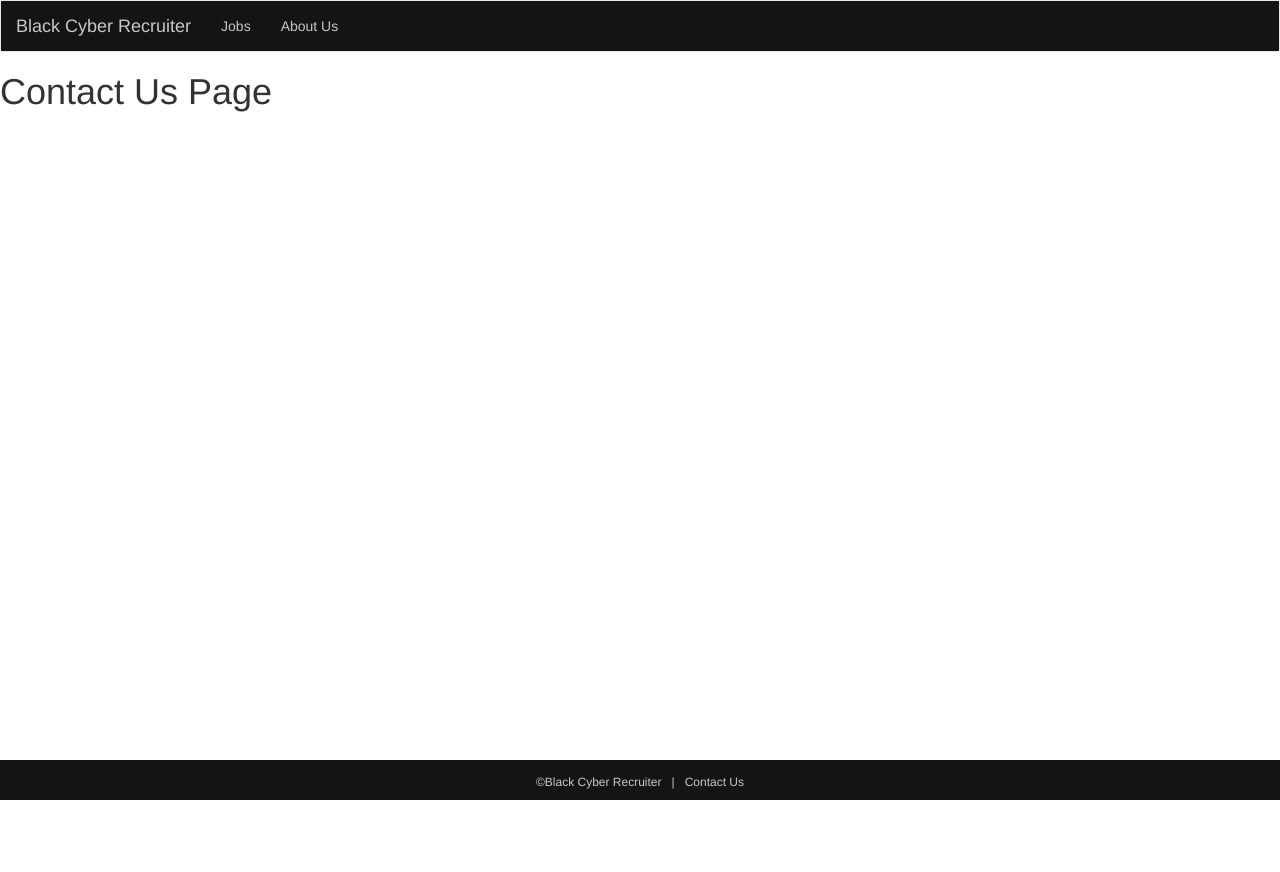
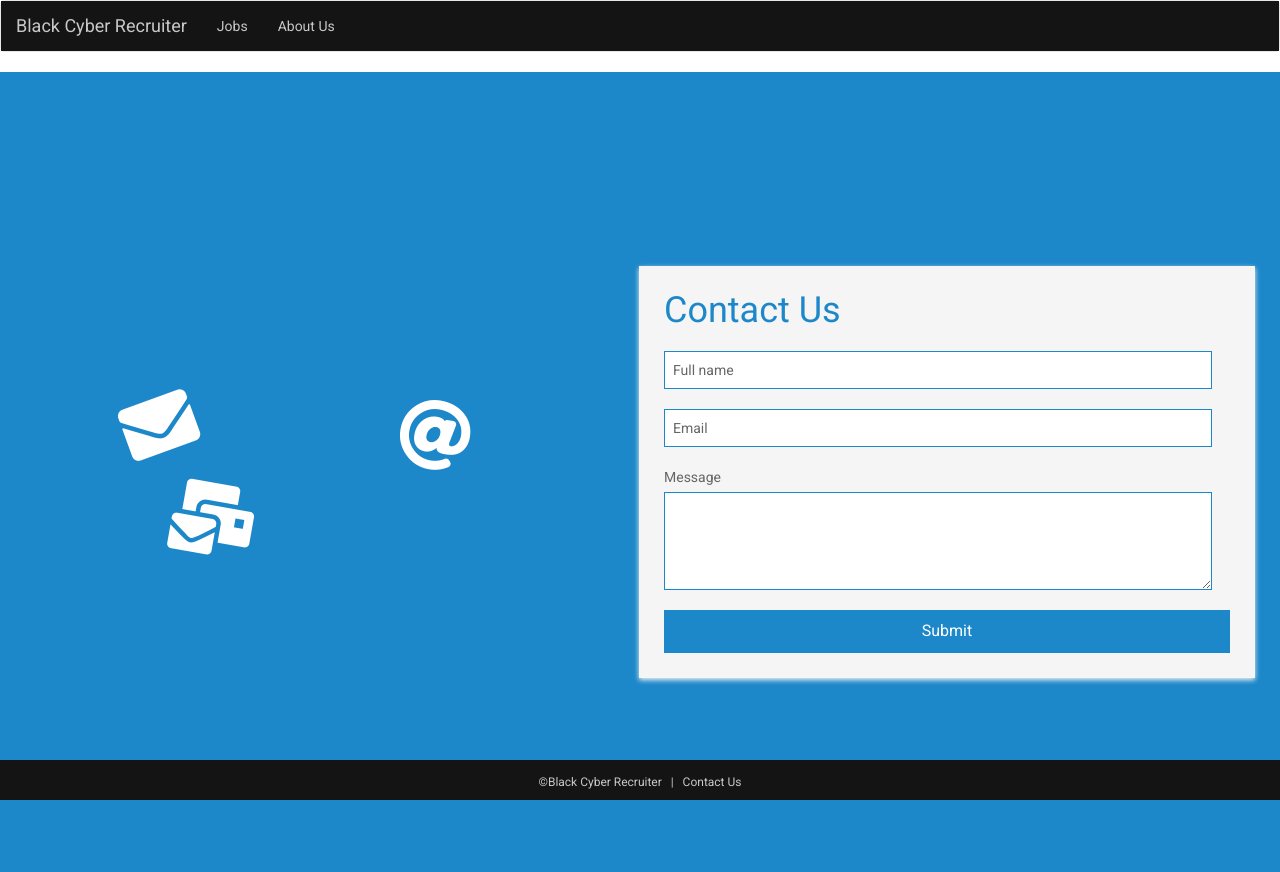
Before and after one commit to G2-9/BCR-INTEX, a Django app: page /contactus/ in a window 1280 px wide. Before the commit the page ends 800 px from the top, so only its background shows below. Run offline with Django 3.2, Linux system fonts and the light colour scheme; some libraries are stand-ins or nearby versions.

Commit message:
contact page

```diff
--- a/templates/homepages/contact.html
+++ b/templates/homepages/contact.html
@@ -1,4 +1,116 @@
 {% extends 'base.html' %}
 {% block content %}
-<h1>Contact Us Page</h1>
-{% endblock %}
+<!DOCTYPE html>
+<html>
+  <head>
+    <title>Contact form</title>
+    <link rel="stylesheet" href="https://use.fontawesome.com/releases/v5.4.1/css/all.css" integrity="sha384-5sAR7xN1Nv6T6+dT2mhtzEpVJvfS3NScPQTrOxhwjIuvcA67KV2R5Jz6kr4abQsz" crossorigin="anonymous">
+    <link href="https://fonts.googleapis.com/css?family=Roboto:300,400,500,700" rel="stylesheet">
+    <style>
+      html, body {
+      min-height: 100%;
+      padding: 0;
+      margin: 0;
+      font-family: Roboto, Arial, sans-serif;
+      font-size: 14px;
+      color: #666;
+      }
+      h1 {
+      margin: 0 0 20px;
+      font-weight: 400;
+      color: #1c87c9;
+      }
+      p {
+      margin: 0 0 5px;
+      }
+      .main-block {
+      display: flex;
+      flex-direction: column;
+      justify-content: center;
+      align-items: center;
+      min-height: 100vh;
+      background: #1c87c9;
+      }
+      form {
+      padding: 25px;
+      margin: 25px;
+      box-shadow: 0 2px 5px #f5f5f5;
+      background: #f5f5f5;
+      }
+      .fas {
+      margin: 25px 10px 0;
+      font-size: 72px;
+      color: #fff;
+      }
+      .fa-envelope {
+      transform: rotate(-20deg);
+      }
+      .fa-at , .fa-mail-bulk{
+      transform: rotate(10deg);
+      }
+      input, textarea {
+      width: calc(100% - 18px);
+      padding: 8px;
+      margin-bottom: 20px;
+      border: 1px solid #1c87c9;
+      outline: none;
+      }
+      input::placeholder {
+      color: #666;
+      }
+      button {
+      width: 100%;
+      padding: 10px;
+      border: none;
+      background: #1c87c9;
+      font-size: 16px;
+      font-weight: 400;
+      color: #fff;
+      }
+      button:hover {
+      background: #2371a0;
+      }
+      @media (min-width: 568px) {
+      .main-block {
+      flex-direction: row;
+      }
+      .left-part, form {
+      width: 50%;
+      }
+      .fa-envelope {
+      margin-top: 0;
+      margin-left: 20%;
+      }
+      .fa-at {
+      margin-top: -10%;
+      margin-left: 65%;
+      }
+      .fa-mail-bulk {
+      margin-top: 2%;
+      margin-left: 28%;
+      }
+      }
+    </style>
+  </head>
+  <body>
+    <div class="main-block">
+      <div class="left-part">
+        <i class="fas fa-envelope"></i>
+        <i class="fas fa-at"></i>
+        <i class="fas fa-mail-bulk"></i>
+      </div>
+      <form action="/">
+        <h1>Contact Us</h1>
+        <div class="info">
+          <input class="fname" type="text" name="name" placeholder="Full name">
+          <input type="text" name="name" placeholder="Email">
+        </div>
+        <p>Message</p>
+        <div>
+          <textarea rows="4"></textarea>
+        </div>
+        <button type="submit" href="/">Submit</button>
+      </form>
+    </div>
+  </body>
+</html>{% endblock %}
```
